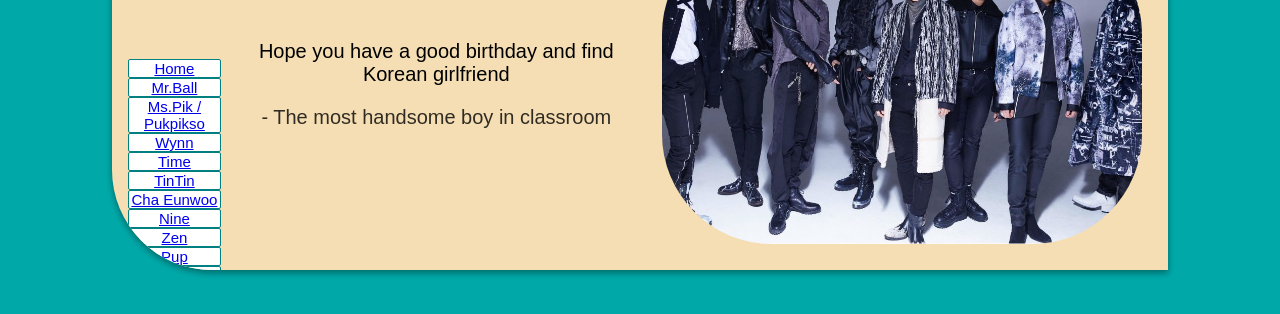
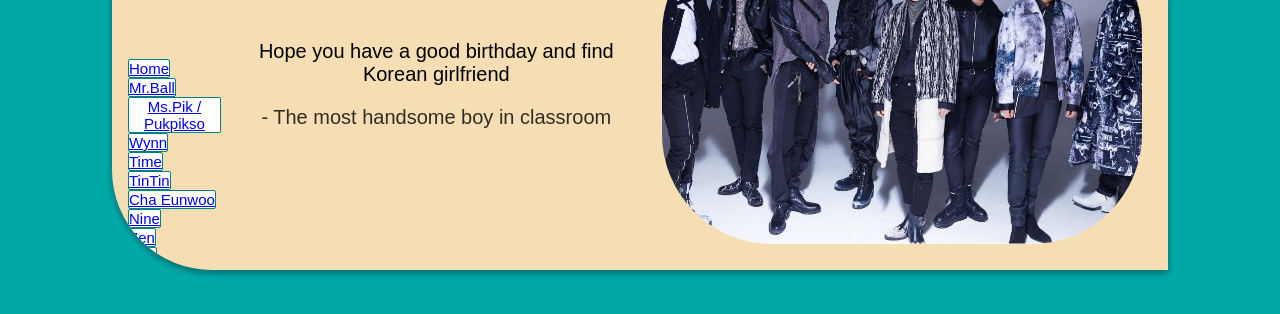
Before and after one commit to WynnKunGz/wynnkungz.github.io, a plain HTML site: page zen.html in a window 1280 px wide. Shown: the part 422-736 px from the top of the page. Drawn offline with Linux system fonts and the light colour scheme.

Commit message:
final commit

```diff
--- a/index.css
+++ b/index.css
@@ -197,13 +197,14 @@ img.birthday10 {
     font-style: oblique;
 }
 
-.container{
+.container {
     display: flex;
     flex-direction: column;
-
+    align-items: flex-start;
+    flex-wrap: wrap;
 }
 
-.item{
+.item {
     border: solid 1px teal;
     background-color: white;
     font-size: 15px;
@@ -211,9 +212,11 @@ padding: 5 px;
     margin: 5 px;
     border-radius: 2px;
     flex-shrink: 1;
+    flex-wrap: wrap;
 }
 
-.home{
+
+.home {
     font-size: 30px;
     background-color: white;
     border: solid 5px black;
```
Also changed, not shown: m.html (+1 -1 lines). Lines whose indentation alone changed are shown as unchanged.
